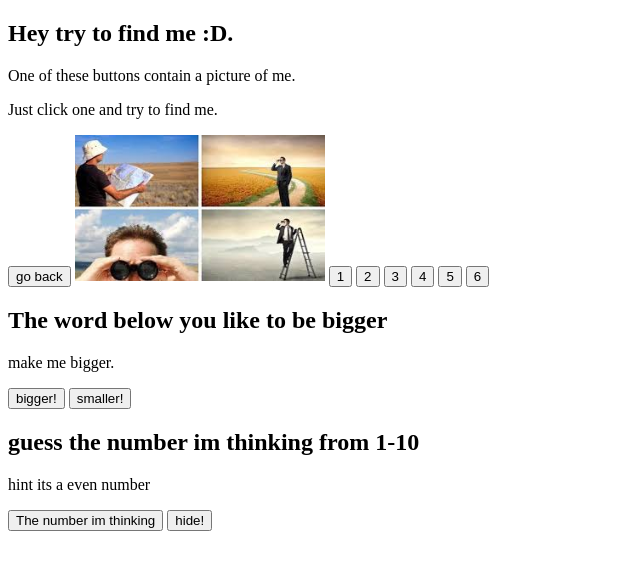
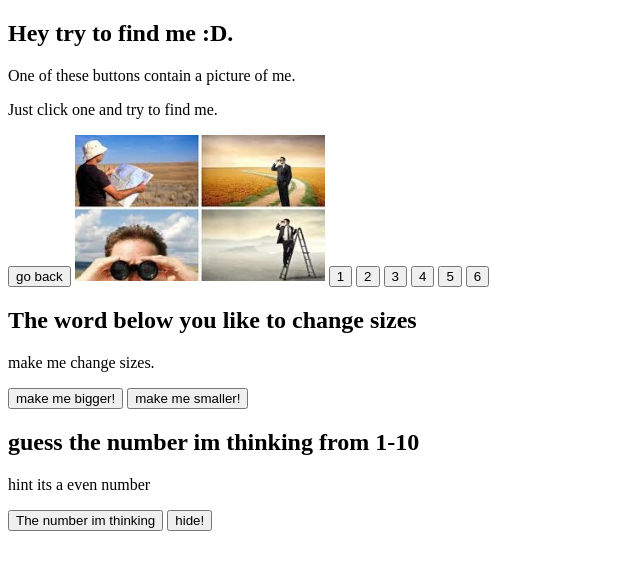
Before and after one commit to jaydengarbutt2025-pixel/five-java-uses, a plain HTML site: page index.html in a window 1280 px wide. Shown: the whole page, without its empty margins (0-640 px from the left). Drawn offline with Linux system fonts and the light colour scheme.

Commit message:
Update index.html

```diff
--- a/index.html
+++ b/index.html
@@ -30,13 +30,13 @@
 
 
 
-<h2>The word below you like to be bigger</h2>
+<h2>The word below you like to change sizes</h2>
 
-<p id="demo">make me bigger.</p>
+<p id="demo">make me change sizes.</p>
 
-<button type="button" onclick="document.getElementById('demo').style.fontSize='35px'">bigger!</button>
+<button type="button" onclick="document.getElementById('demo').style.fontSize='35px'">make me bigger!</button>
 
-<button type="button" onclick="document.getElementById('demo').style.fontSize='15px'">smaller!</button>
+<button type="button" onclick="document.getElementById('demo').style.fontSize='15px'">make me smaller!</button>
 
 
 
@@ -48,4 +48,5 @@
 
 <button type="button" onclick="document.getElementById('8').style.display='block'">The number im thinking</button>
 
+
 <button type="button" onclick="document.getElementById('8').style.display='none'">hide!</button>
```
